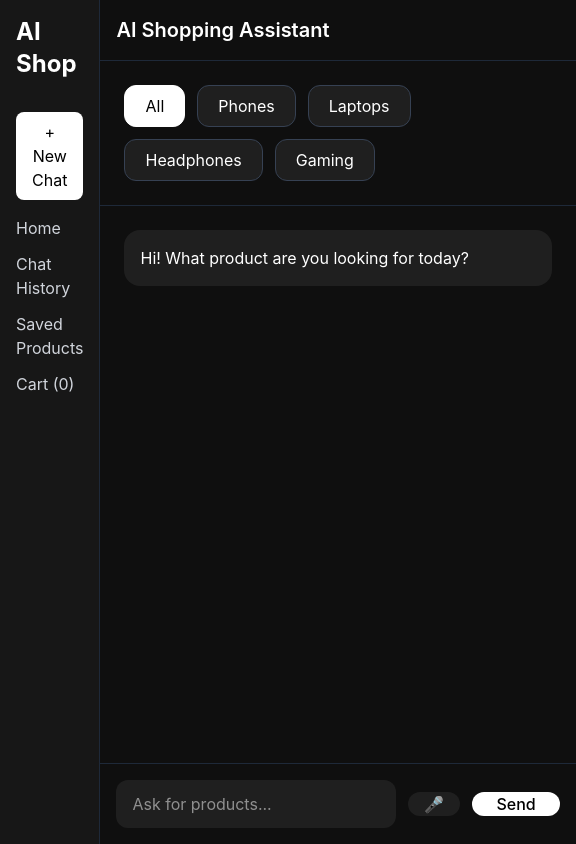
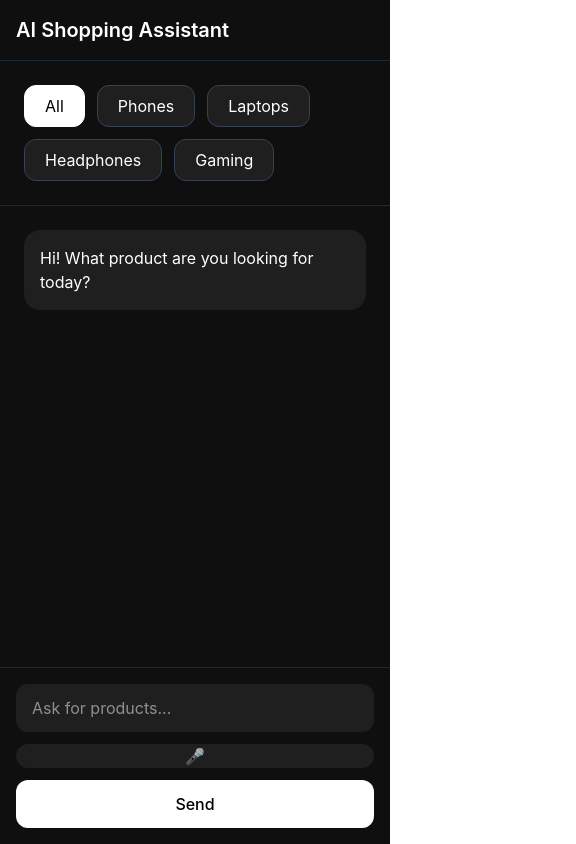
Before and after one commit to AksharaAvasthi-github/AI-Shopping-agent, a React (Vite) app: page /app in a window 390 px wide. Shown: the whole page, 576 px wide, since content can reach past the window. Built offline with nearby package versions, Linux system fonts and the light colour scheme.

Commit message:
Optimize application layout for responsive mobile devices

```diff
--- a/src/App.jsx
+++ b/src/App.jsx
@@ -186,7 +186,7 @@ export default function App() {
 
         {products.length > 0 && (
 
-          <div className="grid grid-cols-1 md:grid-cols-2 gap-6 pt-4">
+          <div className="grid grid-cols-1 lg:grid-cols-2 gap-6 pt-4">
 
             {products
               .filter((product) => {
@@ -219,7 +219,7 @@ export default function App() {
 )}
 
       {/* Input */}
-      <div className="border-t border-gray-800 p-4 flex gap-3 items-center">
+      <div className="border-t border-gray-800 p-4 flex flex-col md:flex-row gap-3 items-stretch md:items-center">
 
         <input
           type="text"
@@ -243,7 +243,7 @@ export default function App() {
 
         <button
           onClick={handleSend}
-          className="bg-white text-black px-6 rounded-xl font-medium"
+          className="w-full md:w-auto bg-white text-black px-6 py-3 rounded-xl font-medium"
         >
           Send
         </button>
--- a/src/components/Sidebar.jsx
+++ b/src/components/Sidebar.jsx
@@ -6,7 +6,7 @@ export default function Sidebar() {
   const cartItems = useCartStore((state) => state.cartItems);
 
   return (
-    <div className="w-64 bg-[#171717] border-r border-gray-800 p-4 flex flex-col text-white">
+    <div className="hidden md:flex w-64 bg-[#171717] border-r border-gray-800 p-4 flex-col text-white">
 
       <h1 className="text-2xl font-bold mb-8 text-white">
         AI Shop
--- a/src/pages/LandingPage.jsx
+++ b/src/pages/LandingPage.jsx
@@ -25,7 +25,7 @@ export default function LandingPage() {
       {/* Hero Section */}
       <div className="max-w-6xl mx-auto px-8 py-24 text-center">
 
-        <h1 className="text-6xl font-bold leading-tight mb-8">
+        <h1 className="text-4xl md:text-6xl font-bold leading-tight mb-8">
 
           AI Powered <br />
 
@@ -41,7 +41,7 @@ export default function LandingPage() {
         </p>
 
         {/* Search Bar */}
-       <div className="max-w-3xl mx-auto flex items-center bg-[#171717] border border-gray-800 rounded-2xl p-2">
+       <div className="max-w-3xl mx-auto flex flex-col md:flex-row items-stretch md:items-center gap-3 bg-[#171717] border border-gray-800 rounded-2xl p-3">
 
   <input
     type="text"
@@ -51,7 +51,7 @@ export default function LandingPage() {
 
   <Link to="/app">
 
-    <button className="bg-white text-black px-8 py-4 rounded-xl font-semibold hover:bg-gray-200 transition">
+    <button className="w-full md:w-auto bg-white text-black px-8 py-4 rounded-xl font-semibold hover:bg-gray-200 transition">
       Search
     </button>
 
```
